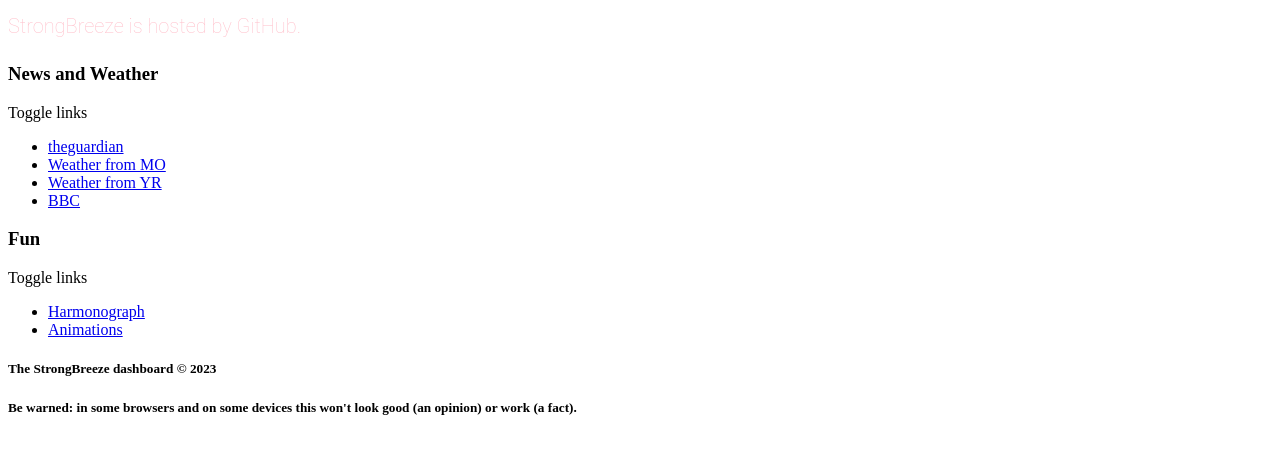
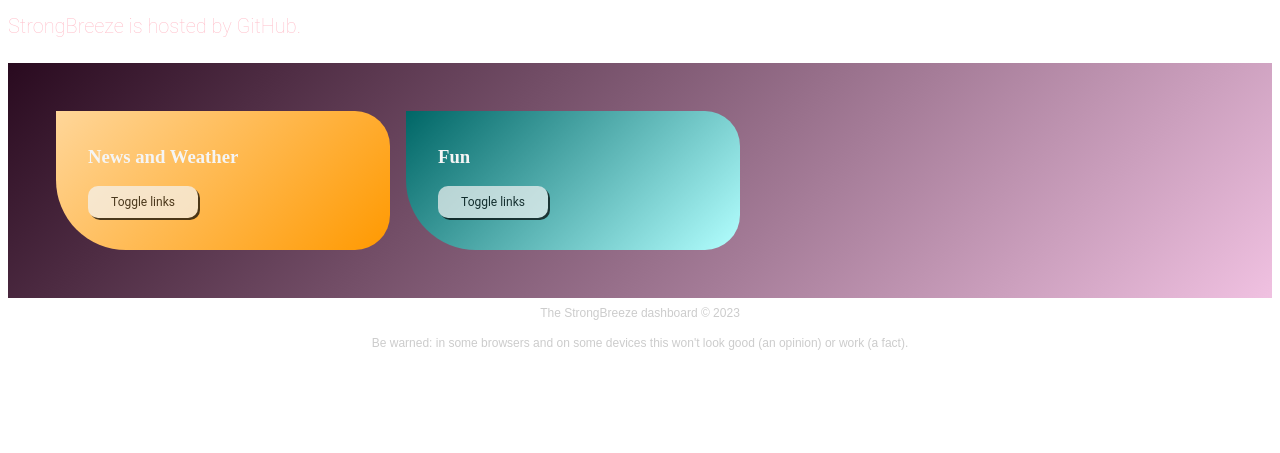
Before and after one commit to StrongBreeze/StrongBreeze.github.io, a plain HTML site: page index.html in a window 1280 px wide. Shown: the part 79-532 px from the top of the page. Drawn offline with Linux system fonts and the light colour scheme.

Commit message:
Update style.css

```diff
--- a/style.css
+++ b/style.css
@@ -17,3 +17,81 @@ p {
   width: 100%;
   font-weight: 100;
 }
+h5 {
+  color: #CCC;
+  font-family: 'Quicksand', sans-serif;
+  font-size: 12px;
+  font-weight: 400;
+  line-height: 30px;
+  margin: 0px 0px;
+  text-align: center;
+}
+.links-button {
+  font-family: Roboto, sans-serif ;
+  font-size: 12px;
+  display: inline-block;
+  padding: 0.75em 1.25em;
+  background-color: whitesmoke;
+  opacity: 0.7;
+  width: 80px;
+  color: black;
+  border-radius: 10px 10px 10px 10px;
+  text-align: center;
+  box-shadow: 2px 2px;
+}
+.tile-space {
+  background: linear-gradient(-45deg, #F0C1E1, #290A1F);
+  padding: 40px;
+  margin: 0px;
+}
+
+.tile {
+  display: flex;
+//  justify-content: space-between;
+  flex-wrap: wrap;
+}
+#tile-news,
+#tile-fun {
+  width: 270px;
+  padding: 1em 2em 2em 2em;
+  margin: 0.5em;
+  color: whitesmoke;
+  border-radius: 0px 35px 35px 70px;
+  display: inline-block;
+}
+#tile-news {
+ background: linear-gradient(135deg, #FFD699,  #FF9900);
+}
+#tile-fun {
+ background: linear-gradient(135deg, #006666, #b3ffff);
+}
+
+.links {
+  margin: 1em 0;
+  display: none;
+}
+.active {
+  background-color: #333333;
+  color: whitesmoke;
+}
+
+a:link {
+    color: gainsboro;
+    background-color: transparent;
+    text-decoration: underline;
+}
+a:visited {
+    color: silver;
+    background-color: transparent;
+    text-decoration: underline;
+}
+a:hover {
+    color: white;
+    background-color: transparent;
+    text-decoration: underline;
+}
+a:active {
+    color: lightslategray;
+    background-color: transparent;
+    text-decoration: underline;
+}
```
